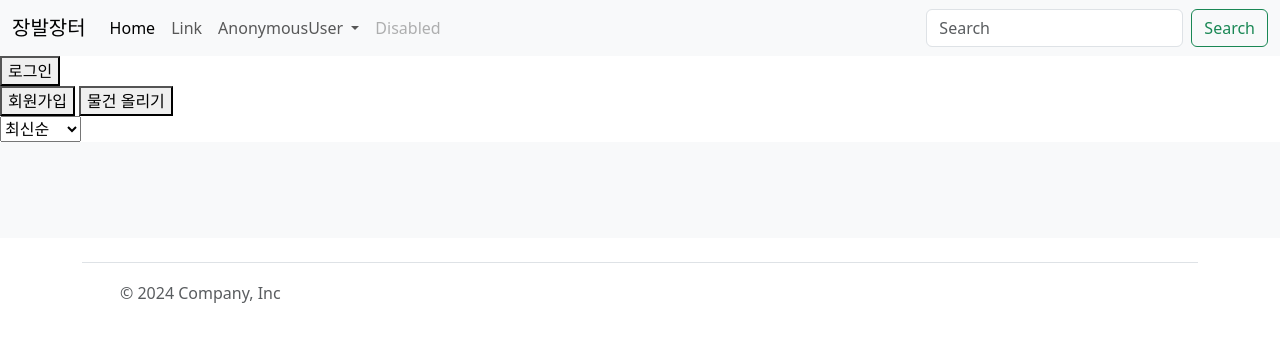
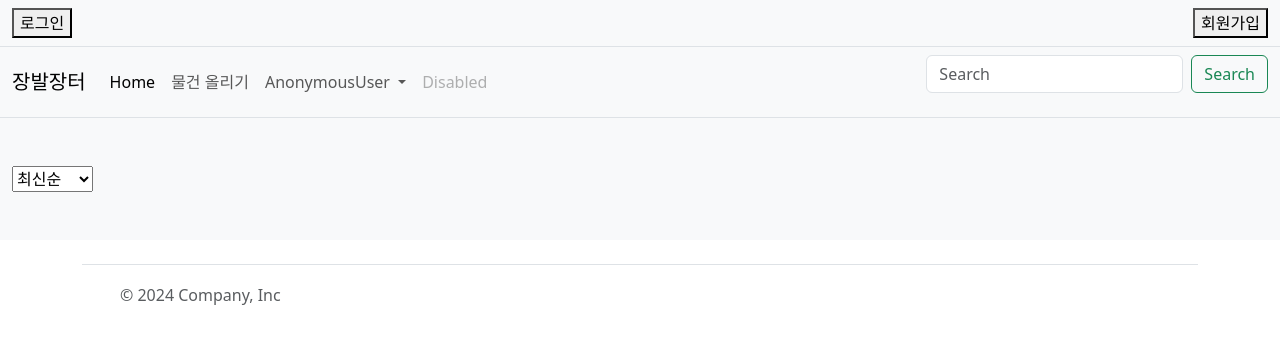
Before and after one commit to DoosamGwak/Django_team_project, a Django app: page /products/ in a window 1280 px wide. Shown: the top 344 px of the page. Run offline with Django 4.2, Linux system fonts and the light colour scheme; data that the repository does not hold is empty; some libraries are stand-ins or nearby versions.

Commit message:
fix: Templates 수정
-template 간격 수정
-login template 변경
-button 이동
-부트스트랩 라이브러리 설치
-settings 추가 bootstrap5

```diff
--- a/accounts/views.py
+++ b/accounts/views.py
@@ -5,6 +5,7 @@
 from django.contrib.auth import update_session_auth_hash
 from django.contrib.auth.forms import AuthenticationForm,  PasswordChangeForm
 from django.views.decorators.http import require_http_methods, require_POST
+
 
 
 @require_http_methods(["GET", "POST"])
--- a/products/templates/products/detail.html
+++ b/products/templates/products/detail.html
@@ -2,7 +2,7 @@
 
 {% block content %}
 
-<img src="{{ product.image }}" alt="{{product.title}}" class='product'>
+<img src="{{ product.image.url }}" alt="{{product.title}}" class='product'>
 <h3>{{product.title}}</h3>
 <p>{{product.content}}</p>
 
--- a/products/templates/products/products.html
+++ b/products/templates/products/products.html
@@ -2,21 +2,6 @@
 
 
 {% block content %}
-<a href="{% url "products:create" %}"><button>물건 올리기</button></a>
-
-
-<style>
-    .product {
-        width: 100%;
-        object-fit;
-    }
-
-    .image-box {
-        width: 360px;
-        height: 240px;
-        overflow: hidden;
-    }
-</style>
 <style>
     .bd-placeholder-img {
       font-size: 1.125rem;
@@ -94,9 +79,15 @@
     .bd-mode-toggle .dropdown-menu .active .bi {
       display: block !important;
     }
+
   </style>
 
 
+
+
+<div class="album py-5 bg-body-tertiary">
+  <div class="container-xxl ">
+    <div>
         <form action="{% url "products:products" %}" mothod='get'>
             <div class='col-4'>
                 <select name="sort" id="sort" onchange="this.form.submit()">
@@ -106,19 +97,15 @@
                 </select>
             </div>
         </form>
-
-<div class="album py-5 bg-body-tertiary">
+    </div>
+    <div class="row row-cols-1 row-cols-sm-2 row-cols-md-5 g-3">
         {% for product in products %}
-
-    <div class="container">
-
-      <div class="row row-cols-1 row-cols-sm-2 row-cols-md-3 g-3">
         <div class="col">
           <div class="card shadow-sm">
             <a href="{% url "products:detail" product.pk %}">
             {% if product.image %}
-            <div width="100%" height="225" style="">
-                <img src="{{ product.image.url }}" alt="{{product.title}}" width="100%"  class='product'>
+            <div width="100%" height="225px" style="overflow: hidden;">
+                <img src="{{ product.image.url }}" alt="{{product.title}}" width="100%" sytle='object-fit: cover;'>
             </div>
             {% else %}
             <svg class="bd-placeholder-img card-img-top" width="100%" height="225" xmlns="http://www.w3.org/2000/svg" role="img" aria-label="Placeholder: Thumbnail" preserveAspectRatio="xMidYMid slice" focusable="false"><title>Placeholder</title><rect width="100%" height="100%" fill="#55595c"></rect><text x="50%" y="50%" fill="#eceeef" dy=".3em">Thumbnail</text></svg>
@@ -146,9 +133,9 @@
             </div>
           </div>
         </div>
+        {% endfor %}
       </div>
   </div>
-    {% endfor %}
 </div>
   <script src="/docs/5.3/dist/js/bootstrap.bundle.min.js" integrity="sha384-YvpcrYf0tY3lHB60NNkmXc5s9fDVZLESaAA55NDzOxhy9GkcIdslK1eN7N6jIeHz" crossorigin="anonymous"></script>
   <script src="chrome-extension://okkffdhbfplmbjblhgapnchjinanmnij/content/sm.js" data-pname="recorder-screenshot-v3" data-asset-path="chrome-extension://okkffdhbfplmbjblhgapnchjinanmnij/"></script>
--- a/spartamarket/settings.py
+++ b/spartamarket/settings.py
@@ -39,6 +39,7 @@
     'django.contrib.staticfiles',
 
     'django_extensions',
+    'bootstrap5',
 
     'accounts',
     'products',
@@ -114,7 +115,7 @@
 
 LANGUAGE_CODE = 'en-us'
 
-TIME_ZONE = 'UTC'
+TIME_ZONE = 'Asia/Seoul'
 
 USE_I18N = True
 
--- a/templates/base.html
+++ b/templates/base.html
@@ -1,4 +1,8 @@
 {% load static %}
+{% load bootstrap5 %}
+{% bootstrap_css %}
+{% bootstrap_javascript %}
+
 
 <!DOCTYPE html>
 <html lang="en">
@@ -9,8 +13,28 @@
     <link href="https://cdn.jsdelivr.net/npm/bootstrap@5.3.3/dist/css/bootstrap.min.css" rel="stylesheet" integrity="sha384-QWTKZyjpPEjISv5WaRU9OFeRpok6YctnYmDr5pNlyT2bRjXh0JMhjY6hW+ALEwIH" crossorigin="anonymous">
 </head>
 <body>
-    <nav class="navbar navbar-expand-lg bg-body-tertiary ">
-        <div class="container-fluid">
+  <nav class="navbar navbar-expand-lg bg-body-tertiary border-bottom" >
+    <div class="container-xxl">
+      {% if user.is_authenticated %}
+        <form action="{% url "accounts:logout" %}" method="POST">
+          {% csrf_token %}
+          <input type="submit" value='로그아웃'>
+        </form>
+        <a href="{% url "accounts:update" %}"><button>회원정보수정</button></a>
+        <form action="{% url "accounts:delete" %}" method="POST">
+          {% csrf_token %}
+          <input type="submit" value='회원탈퇴'>
+        </form>
+      {% else %}
+        <a href="{% url "accounts:login" %}"><button>로그인</button></a><br>
+          <a href="{% url 'accounts:signup' %}"><button>회원가입</button></a>
+      {% endif %}
+    </div>
+  </nav>
+
+
+  <nav class="navbar navbar-expand-lg bg-body-tertiary sticky-top border-bottom">
+        <div class="container-xxl">
           <a class="navbar-brand" href="{% url "products:products" %}">장발장터</a>
           <button class="navbar-toggler" type="button" data-bs-toggle="collapse" data-bs-target="#navbarSupportedContent" aria-controls="navbarSupportedContent" aria-expanded="false" aria-label="Toggle navigation">
             <span class="navbar-toggler-icon"></span>
@@ -21,7 +45,7 @@
                 <a class="nav-link active" aria-current="page" href="#">Home</a>
               </li>
               <li class="nav-item">
-                <a class="nav-link" href="#">Link</a>
+                <a class="nav-link" href="{% url "products:create" %}">물건 올리기</a>
               </li>
               <li class="nav-item dropdown">
                 <a class="nav-link dropdown-toggle" href="#" role="button" data-bs-toggle="dropdown" aria-expanded="false">
@@ -46,30 +70,8 @@
         </div>
       </nav>
 
-
-
-    {% if user.is_authenticated %}
-    <form action="{% url "accounts:logout" %}" method="POST">
-      {% csrf_token %}
-      <input type="submit" value='로그아웃'>
-    </form>
-    <a href="{% url "accounts:update" %}"><button>회원정보수정</button></a>
-    <form action="{% url "accounts:delete" %}" method="POST">
-      {% csrf_token %}
-      <input type="submit" value='회원탈퇴'>
-    </form>
-    {% else %}
-    <a href="{% url "accounts:login" %}"><button>로그인</button></a><br>
-    <a href="{% url 'accounts:signup' %}"><button>회원가입</button></a>
-    {% endif %}
-
-
-
     {% block content %}
-
     {% endblock content %}
-
-
 
     <div class="container">
       <footer class="d-flex flex-wrap justify-content-between align-items-center py-3 my-4 border-top">
@@ -87,6 +89,13 @@
         </ul>
       </footer>
     </div>
+
+    {% comment %} const myModal = document.getElementById('myModal')
+    const myInput = document.getElementById('myInput')
+
+    myModal.addEventListener('shown.bs.modal', () => {
+      myInput.focus()
+    }) {% endcomment %}
     <script src="https://kit.fontawesome.com/be903262ff.js" crossorigin="anonymous"></script>
     <script src="https://cdn.jsdelivr.net/npm/bootstrap@5.3.3/dist/js/bootstrap.bundle.min.js" integrity="sha384-YvpcrYf0tY3lHB60NNkmXc5s9fDVZLESaAA55NDzOxhy9GkcIdslK1eN7N6jIeHz" crossorigin="anonymous"></script>
 </body>
```
Also changed, not shown: accounts/forms.py (+18 -0 lines), accounts/templates/accounts/login.html (+6 -1 lines), products/templates/products/create.html (+8 -6 lines). Lines whose indentation alone changed are shown as unchanged.
